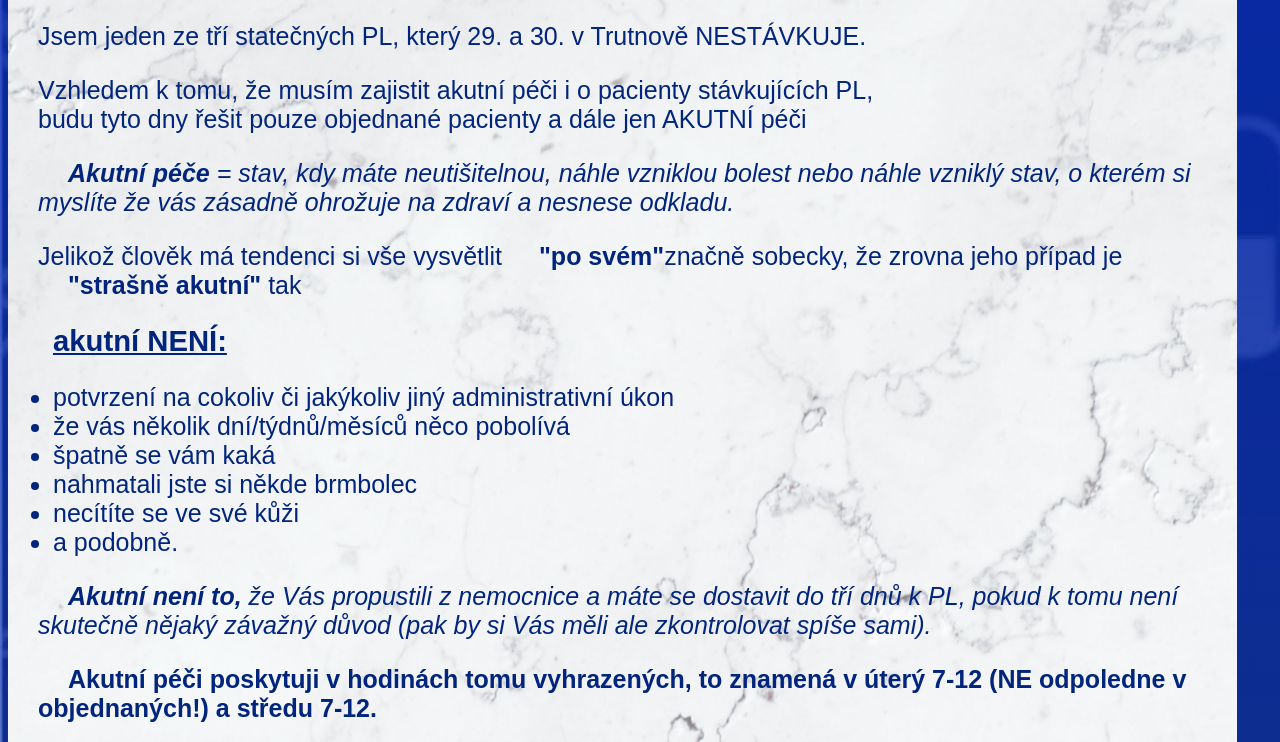
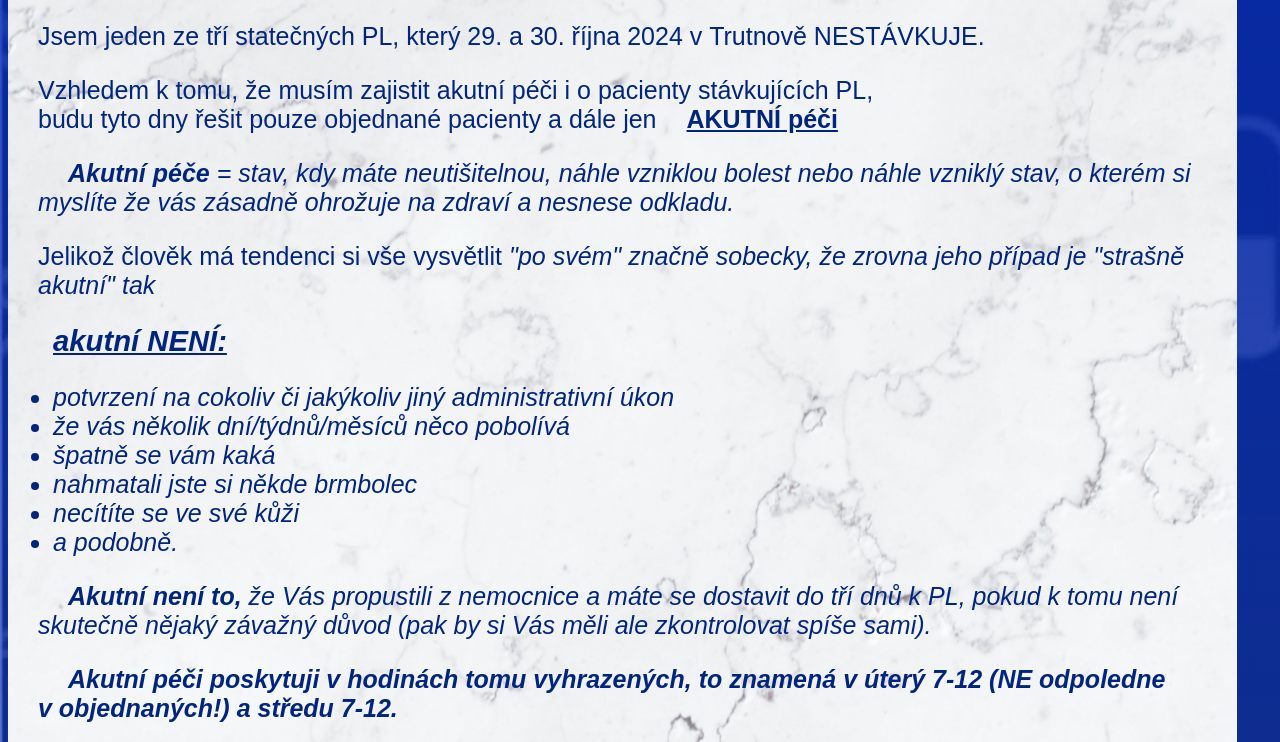
Before and after one commit to Michal1898/Peca2, a plain HTML site: page index.html in a window 1280 px wide. Shown: the part 258-1000 px from the top of the page. Drawn offline with Linux system fonts and the light colour scheme.

Commit message:
added &nbsp; before news colours

```diff
--- a/index.html
+++ b/index.html
@@ -37,14 +37,15 @@
       <h2>Aktuálně:</h2>
       <div class="stavka_lekaru; display: inline-block">
         <h3>Vážení pacienti,</h3>
-        <p>Jsem jeden ze tří statečných PL, který 29. a 30. v Trutnově NESTÁVKUJE.</p>
-        <p>Vzhledem k tomu, že musím zajistit akutní péči i o pacienty stávkujících PL,<br>
-        budu tyto dny řešit pouze objednané pacienty a dále jen AKUTNÍ péči</p>
+        <p>Jsem jeden ze tří statečných PL, který 29. a 30.&nbsp;října 2024 v&nbsp;Trutnově
+        NESTÁVKUJE.</p>
+        <p>Vzhledem k tomu, že musím zajistit akutní péči i o&nbsp;pacienty stávkujících PL,<br>
+        budu tyto dny řešit pouze objednané pacienty a&nbsp;dále jen<b><u>AKUTNÍ péči</u></b></p>
         <p><i><b>Akutní péče</b> = stav, kdy máte neutišitelnou, náhle vzniklou bolest nebo náhle
-        vzniklý stav, o kterém si myslíte že vás zásadně ohrožuje na zdraví a nesnese
-        odkladu.</i></p>
-        <p>Jelikož člověk má tendenci si vše vysvětlit <b>"po svém"</b>značně sobecky, že zrovna
-        jeho případ je <b>"strašně akutní"</b> tak</p>
+        vzniklý stav, o&nbsp;kterém si myslíte že vás zásadně ohrožuje na&nbsp;zdraví
+        a&nbsp;nesnese odkladu.</i></p>
+        <p>Jelikož člověk má tendenci si vše vysvětlit <i>"po&nbsp;svém"</bi> značně sobecky, že
+        zrovna jeho případ je <i>"strašně akutní"</i> tak</p>
         <h3>akutní NENÍ:</h3>
         <ul>
           <li>potvrzení na cokoliv či jakýkoliv jiný administrativní úkon</li>
@@ -54,11 +55,11 @@
           <li>necítíte se ve své kůži</li>
           <li>a podobně.</li>
         </ul>
-        <p><i><b>Akutní není to,</b> že Vás propustili z nemocnice a máte se dostavit do tří dnů k
-        PL, pokud k tomu není skutečně nějaký závažný důvod (pak by si Vás měli ale zkontrolovat
-        spíše sami).</i></p>
-        <p><b>Akutní péči poskytuji v hodinách tomu vyhrazených, to znamená v úterý 7-12 (NE
-        odpoledne v objednaných!) a středu 7-12. </b></p>
+        <p><i><b>Akutní není to,</b> že Vás propustili z&nbsp;nemocnice a máte se&nbsp;dostavit
+        do&nbsp;tří dnů k&nbsp;PL, pokud k tomu není skutečně nějaký závažný důvod (pak by si Vás
+        měli ale zkontrolovat spíše sami).</i></p>
+        <p><b>Akutní péči poskytuji v&nbsp;hodinách tomu vyhrazených, to znamená v&nbsp;úterý 7-12
+        (NE&nbsp;odpoledne v&nbsp;objednaných!) a&nbsp;středu 7-12.</b></p>
         <p><b>Objednání pacienti nebudou nijak dotčeni a jejich objednání platí.</b></p>
       </div>
       <div class="plan_dovolene; display: inline-block">
```
